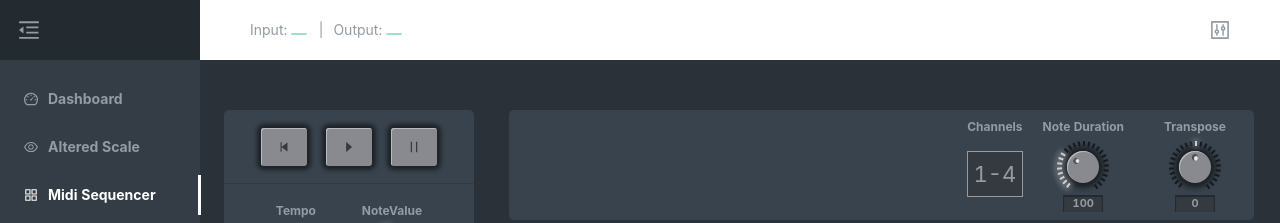
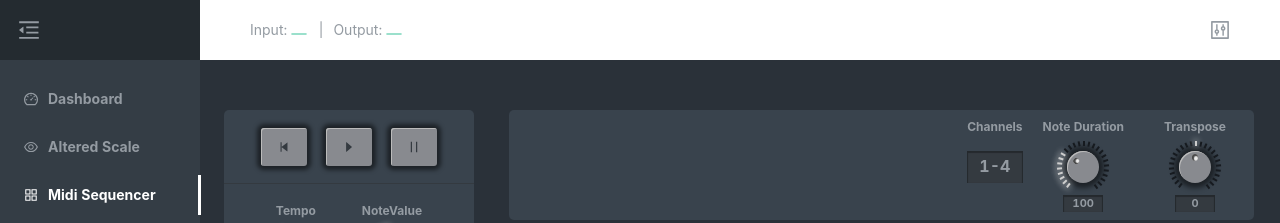
Before and after one commit to tedkx/midi-playground, a React app: page /midi-sequencer in a window 1280 px wide. Shown: the top 223 px of the page. Built offline with nearby package versions, Linux system fonts and the light colour scheme.

Commit message:
Minor styling

```diff
--- a/src/routes/MidiSequencer/styles.less
+++ b/src/routes/MidiSequencer/styles.less
@@ -93,9 +93,10 @@
 
     .content {
       background: @dark-color;
-      border: solid 1px @text-color;
-      font-size: 22px;
-      padding: 5px 2px;
+      box-shadow: inset 0 1px 1px 1px rgba(0, 0, 0, 0.3);
+      font-size: 16px;
+      font-weight: bold;
+      padding: 3px 2px 4px;
       text-align: center;
     }
   }
```
